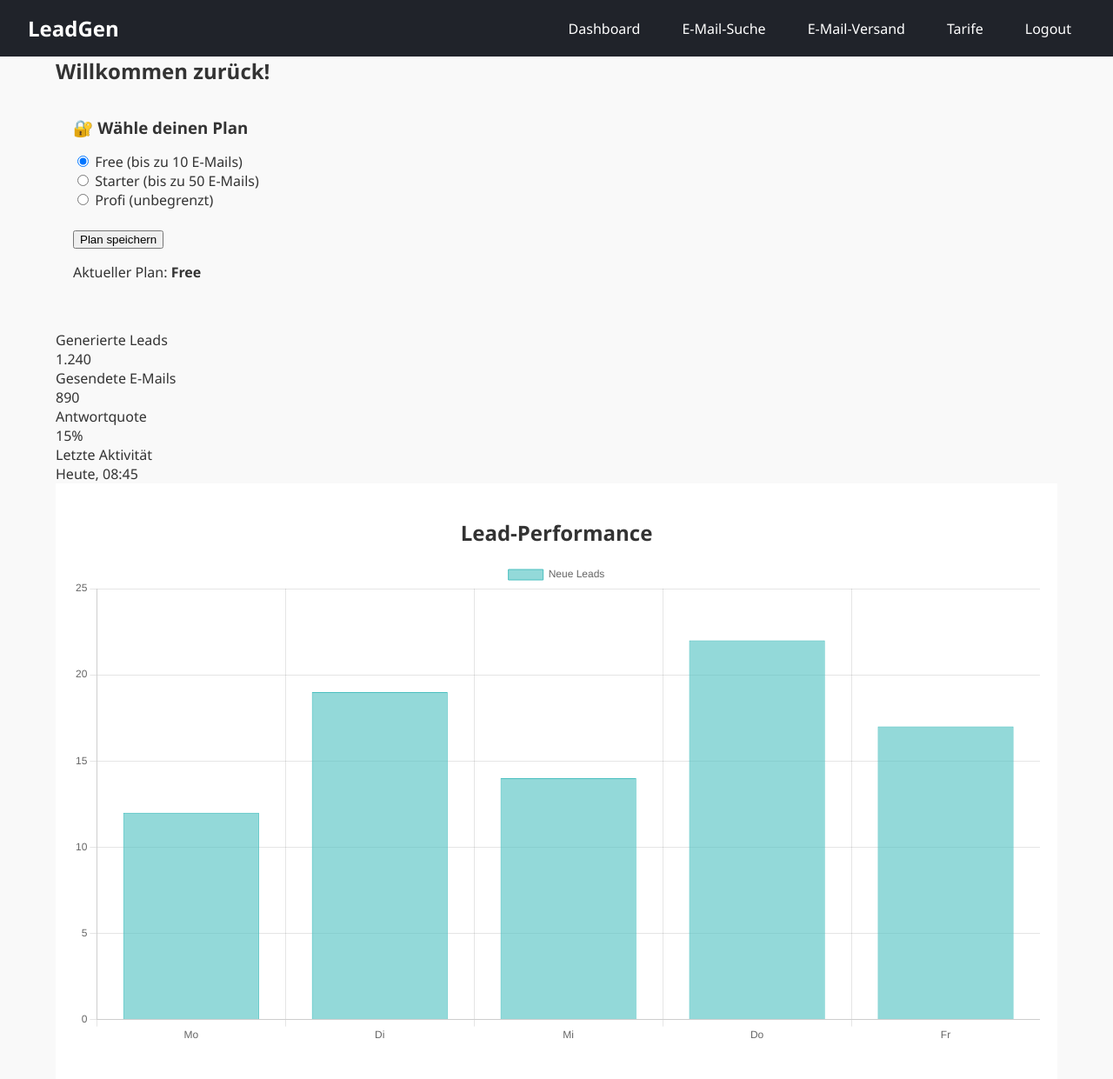
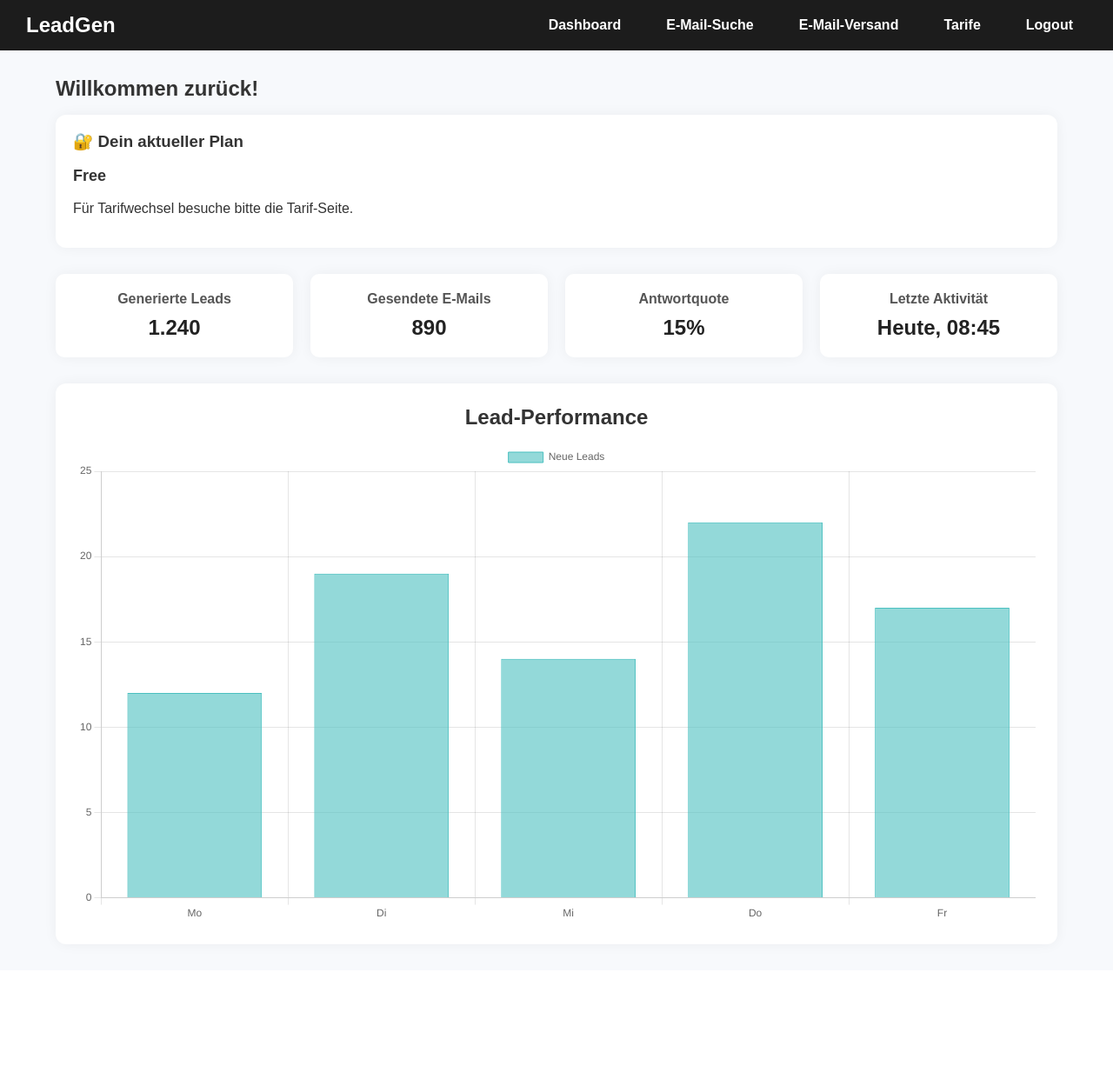
Before and after one commit to MerabTserodze/leadgen-app, a Flask app: page /dashboard in a window 1280 px wide. Shown: the whole page at 87% size. After the commit the page ends 1088 px from the top, so only its background shows below. Run offline with Flask 3, Linux system fonts and the light colour scheme; the visitor is signed in with stand-in values (Sample User, id 1); data comes from the database, SQL or seed files in the repository.

Commit message:
Update dashboard.html

```diff
--- a/templates/dashboard.html
+++ b/templates/dashboard.html
@@ -6,10 +6,94 @@
     <title>LeadGen Dashboard</title>
     <link rel="stylesheet" href="/static/style.css" />
     <script src="https://cdn.jsdelivr.net/npm/chart.js"></script>
+    <style>
+        body {
+            font-family: Arial, sans-serif;
+            background-color: #f7f9fc;
+            margin: 0;
+            padding: 0;
+        }
+
+        .navbar {
+            background-color: #1c1c1c;
+            padding: 15px 30px;
+            display: flex;
+            justify-content: space-between;
+            align-items: center;
+            color: white;
+        }
+
+        .navbar ul {
+            list-style: none;
+            display: flex;
+            gap: 20px;
+            padding: 0;
+            margin: 0;
+        }
+
+        .navbar ul li a {
+            color: white;
+            text-decoration: none;
+            font-weight: bold;
+        }
+
+        .container {
+            max-width: 1200px;
+            margin: 30px auto;
+            padding: 0 20px;
+        }
+
+        .tarif-box {
+            background: #ffffff;
+            padding: 20px;
+            border-radius: 12px;
+            margin-bottom: 30px;
+            box-shadow: 0 0 15px rgba(0,0,0,0.05);
+        }
+
+        .dashboard-grid {
+            display: grid;
+            grid-template-columns: repeat(auto-fit, minmax(200px, 1fr));
+            gap: 20px;
+            margin-bottom: 30px;
+        }
+
+        .card {
+            background: white;
+            padding: 20px;
+            border-radius: 10px;
+            box-shadow: 0 0 15px rgba(0,0,0,0.05);
+            text-align: center;
+        }
+
+        .card-title {
+            font-weight: bold;
+            margin-bottom: 10px;
+            color: #555;
+        }
+
+        .card-value {
+            font-size: 24px;
+            font-weight: bold;
+            color: #222;
+        }
+
+        .chart-container {
+            background: white;
+            padding: 25px;
+            border-radius: 12px;
+            box-shadow: 0 0 15px rgba(0,0,0,0.05);
+        }
+
+        .error-message {
+            color: red;
+            margin-bottom: 15px;
+        }
+    </style>
 </head>
 <body>
 
-    <!-- SIMPLE NAVIGATION -->
+    <!-- NAVIGATION -->
     <div class="navbar">
         <div class="logo">LeadGen</div>
         <ul>
@@ -21,35 +105,21 @@
         </ul>
     </div>
 
-    <!-- DASHBOARD METRICS -->
     <div class="container">
         <h2>Willkommen zurück!</h2>
+
         {% if error %}
-    <div style="color: red; margin: 10px 0;">{{ error }}</div>
+        <div class="error-message">{{ error }}</div>
         {% endif %}
 
-        <!-- 🔽 ТАРИФНЫЙ ПЛАН (новое) -->
-        <div class="card" style="padding: 20px; margin-bottom: 20px;">
-            <h3>🔐 Wähle deinen Plan</h3>
-            <form method="POST">
-                <label>
-                    <input type="radio" name="plan" value="free" {% if selected_plan == 'free' %}checked{% endif %}>
-                    Free (bis zu 10 E-Mails)
-                </label><br>
-                <label>
-                    <input type="radio" name="plan" value="starter" {% if selected_plan == 'starter' %}checked{% endif %}>
-                    Starter (bis zu 50 E-Mails)
-                </label><br>
-                <label>
-                    <input type="radio" name="plan" value="profi" {% if selected_plan == 'profi' %}checked{% endif %}>
-                    Profi (unbegrenzt)
-                </label><br><br>
-                <button type="submit">Plan speichern</button>
-            </form>
-            <p>Aktueller Plan: <strong>{{ selected_plan|capitalize }}</strong></p>
+        <!-- ТАРИФ -->
+        <div class="tarif-box">
+            <h3>🔐 Dein aktueller Plan</h3>
+            <p style="font-size: 18px;"><strong>{{ selected_plan|capitalize }}</strong></p>
+            <p>Für Tarifwechsel besuche bitte die <a href="/preise">Tarif-Seite</a>.</p>
         </div>
-        <!-- 🔼 КОНЕЦ ДОБАВЛЕННОГО -->
 
+        <!-- КАРТОЧКИ -->
         <div class="dashboard-grid">
             <div class="card">
                 <div class="card-title">Generierte Leads</div>
@@ -69,14 +139,13 @@
             </div>
         </div>
 
-        <!-- CHART -->
+        <!-- ДИАГРАММА -->
         <div class="chart-container">
             <h2>Lead-Performance</h2>
             <canvas id="statsChart" width="400" height="200"></canvas>
         </div>
     </div>
 
-    <!-- CHART SCRIPT -->
     <script>
         const ctx = document.getElementById('statsChart').getContext('2d');
         const statsChart = new Chart(ctx, {
```
Lines whose indentation alone changed are shown as unchanged.
